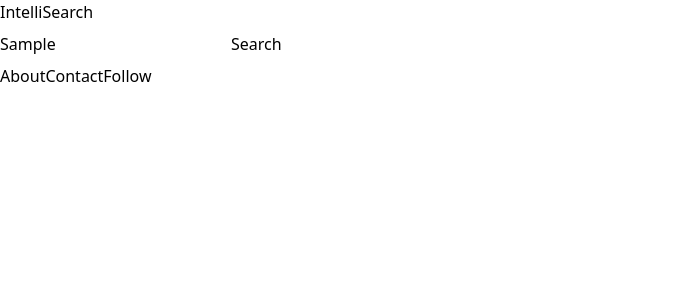
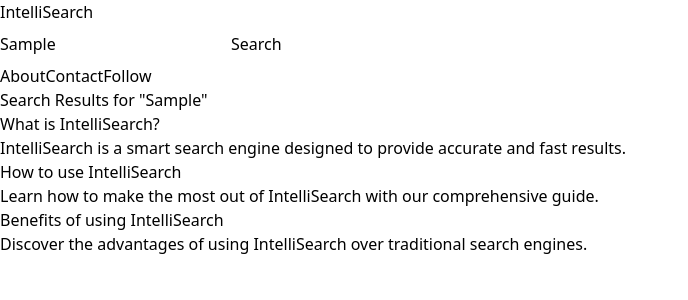
Before and after one commit to x-sushant-x/IntelliSearch, a React app in the folder web/: page / in a window 1280 px wide. Both pictures are taken after typing "Sample" into the empty fields and a click on the button "Search". Shown: the top 300 px of the page, without its empty margins (0-688 px from the left). Built offline with nearby package versions, Linux system fonts and the light colour scheme; the HTML template or start-up script is replaced by a standard one.

Commit message:
Added Demo API

```diff
--- a/web/src/App.tsx
+++ b/web/src/App.tsx
@@ -1,8 +1,37 @@
-import React from 'react';
+import { useState } from "react";
 
-const LandingPage: React.FC = () => {
+const LandingPage = () => {
+  const [isSearched, setIsSearched] = useState(false);
+  const [query, setQuery] = useState("");
+
+  const handleSearch = () => {
+    if (query.trim()) {
+      setIsSearched(true);
+    }
+  };
+
+  const demoResults = [
+    {
+      title: "What is IntelliSearch?",
+      link: "https://intellisearch.com",
+      description: "IntelliSearch is a smart search engine designed to provide accurate and fast results.",
+    },
+    {
+      title: "How to use IntelliSearch",
+      link: "https://intellisearch.com/guide",
+      description: "Learn how to make the most out of IntelliSearch with our comprehensive guide.",
+    },
+    {
+      title: "Benefits of using IntelliSearch",
+      link: "https://intellisearch.com/benefits",
+      description: "Discover the advantages of using IntelliSearch over traditional search engines.",
+    },
+  ];
+
   return (
-    <div className="flex flex-col mt-12 items-center min-h-screen bg-white">
+    <div>
+      {/* Search Engine Box */}
+      <div className="flex flex-col mt-12 items-center bg-white">
         <h1 className='mb-12 text-4xl text-slate-800'>IntelliSearch</h1>
 
         <div className="flex items-center">
@@ -11,28 +40,57 @@ const LandingPage: React.FC = () => {
             placeholder="Search the web..."
             className="w-96 px-4 py-2 border border-gray-300 rounded-l-lg focus:outline-none focus:ring-2 focus:ring-blue-500"
             style={{ height: '40px' }}
+            onChange={(e) => setQuery(e.target.value)}
+            onKeyDown={(e) => e.key === "Enter" && handleSearch()}
           />
           <button
             className="px-6 py-2 bg-blue-500 text-white rounded-r-lg hover:bg-blue-600 focus:outline-none focus:ring-2 focus:ring-blue-500"
             style={{ height: '40px' }}
+            onClick={handleSearch}
           >
             Search
           </button>
         </div>
 
         <div className="mt-6 space-x-4">
-        <a href="https://example.com" className="text-blue-500 hover:underline">
+          <a href="https://sushantcodes.tech" className="text-blue-500 hover:underline">
             About
           </a>
-        <a href="https://example.com" className="text-blue-500 hover:underline">
+          <a href="https://sushantcodes.tech" className="text-blue-500 hover:underline">
             Contact
           </a>
-        <a href="https://example.com" className="text-blue-500 hover:underline">
+          <a href="https://sushantcodes.tech" className="text-blue-500 hover:underline">
             Follow
           </a>
         </div>
       </div>
+
+      {/* Results Area */}
+
+      {isSearched ? (
+        <div className="mt-12 mx-24">
+          <h2 className="text-2xl text-slate-800 mb-6">Search Results for "{query}"</h2>
+          <div className="space-y-4">
+            {demoResults.map((result, index) => (
+              <div key={index} className="border-b border-gray-200 pb-4">
+                <a
+                  href={result.link}
+                  className="text-blue-600 hover:underline text-lg"
+                >
+                  {result.title}
+                </a>
+                <p className="text-gray-600">{result.description}</p>
+              </div>
+            ))}
+          </div>
+        </div>
+      ) : (
+        <div className="ml-24 mt-12 mr-24">Please search something to see results.</div>
+      )}
+    </div>
   );
 };
 
+
+
 export default LandingPage;
```
Lines whose indentation alone changed are shown as unchanged.
